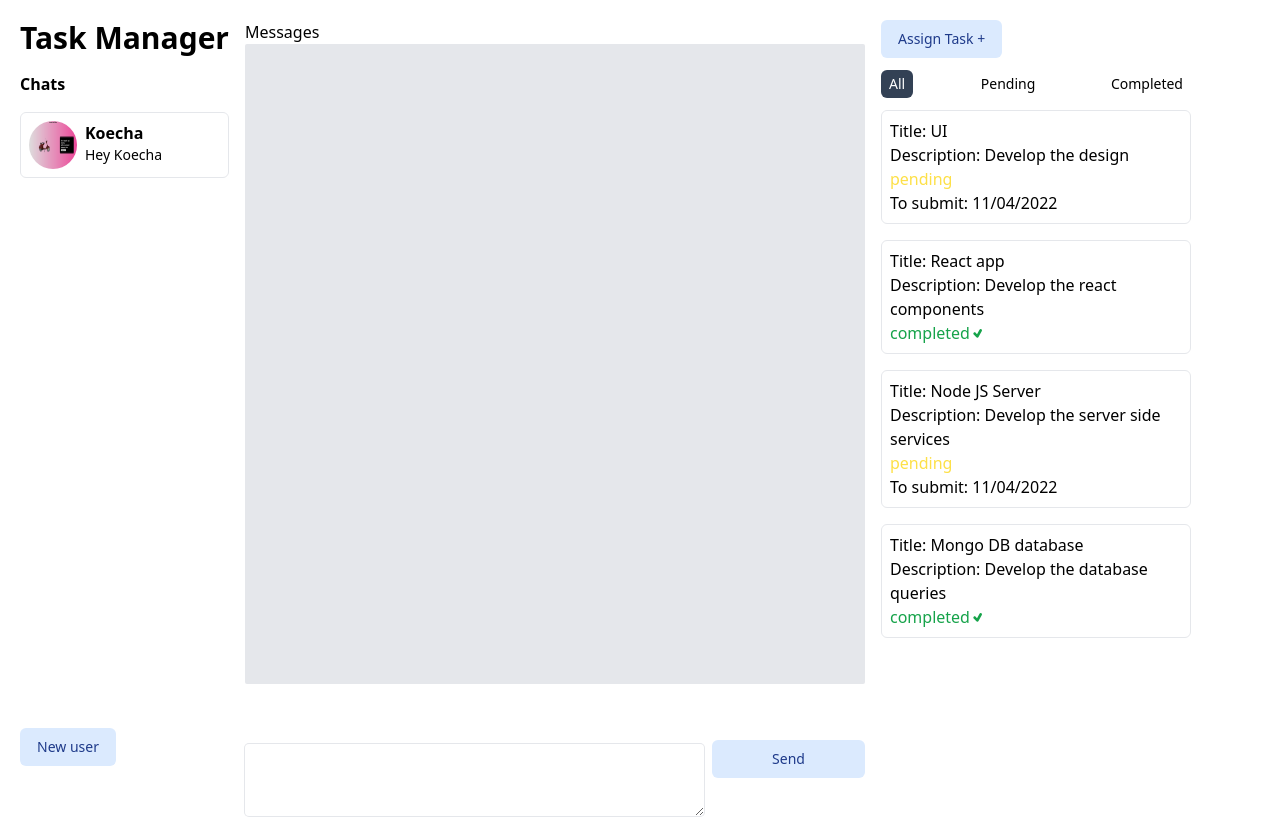
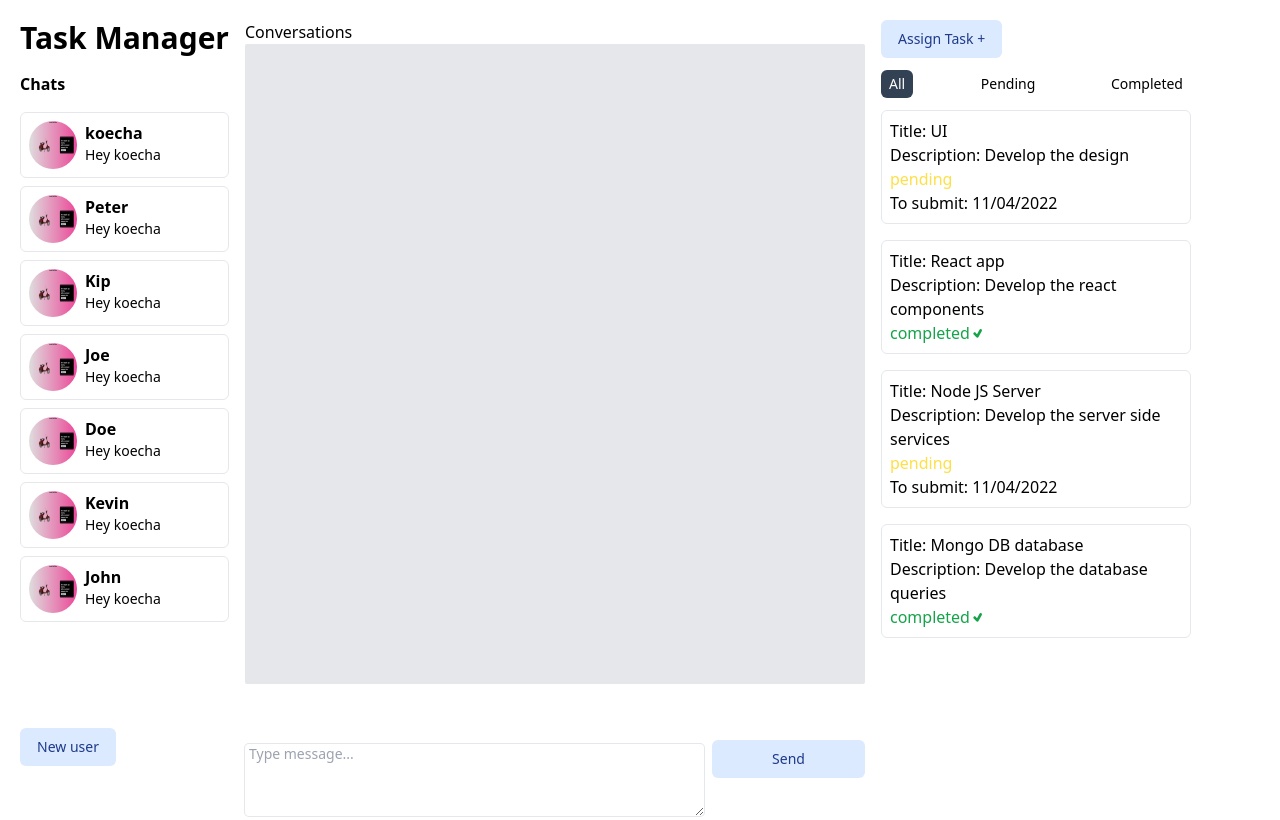
Before and after one commit to peter571/Task-IO, a React (Vite) app in the folder client/: page /main in a window 1280 px wide. Built offline with nearby package versions, Linux system fonts and the light colour scheme.

Commit message:
socket io

```diff
--- a/client/package.json
+++ b/client/package.json
@@ -13,7 +13,8 @@
     "react": "^18.2.0",
     "react-dom": "^18.2.0",
     "react-icons": "^4.4.0",
-    "react-router-dom": "^6.3.0"
+    "react-router-dom": "^6.3.0",
+    "socket.io-client": "^4.5.2"
   },
   "devDependencies": {
     "@types/react": "^18.0.17",
--- a/client/src/components/Chats/Chats.tsx
+++ b/client/src/components/Chats/Chats.tsx
@@ -1,30 +1,43 @@
-import React from 'react'
-import Chat from './Chat'
-import pic from '../../assets/somepic.png'
-import { useNavigate } from 'react-router-dom';
+import React from "react";
+import Chat from "./Chat";
+import pic from "../../assets/somepic.png";
+import { useNavigate } from "react-router-dom";
 
 export default function Chats() {
   const navigate = useNavigate();
 
   return (
     <div className="flex flex-col gap-4 h-screen">
-      <div className='basis-1/8'>
+      <div className="basis-1/8">
         <h1 className="logo" onClick={() => navigate("/")}>
           Task Manager
         </h1>
       </div>
       <h1 className="font-bold basis-1/8">Chats</h1>
       <div className="basis-3/4 flex flex-col gap-2 overflow-auto">
-        <Chat
-          profileImage={pic}
-          userName={"Koecha"}
-          previewText={"Hey Koecha"}
+        {users.map((user, index) => (
+          <Chat
+          key={index}
+          profileImage={user.img}
+          userName={user.name}
+          previewText={user.text}
         />
+        ))}
       </div>
 
-      <div className=''>
+      <div className="">
         <button className="btn">New user</button>
       </div>
     </div>
   );
 }
+
+export const users = [
+  { name: "koecha", text: "Hey koecha", img: pic },
+  { name: "Peter", text: "Hey koecha", img: pic },
+  { name: "Kip", text: "Hey koecha", img: pic },
+  { name: "Joe", text: "Hey koecha", img: pic },
+  { name: "Doe", text: "Hey koecha", img: pic },
+  { name: "Kevin", text: "Hey koecha", img: pic },
+  { name: "John", text: "Hey koecha", img: pic },
+];
--- a/client/src/components/Messages/Messages.tsx
+++ b/client/src/components/Messages/Messages.tsx
@@ -1,14 +1,18 @@
 import React from "react";
 
 export default function Messages() {
+
   return (
     <div className="basis-1/2 h-screen relative">
-      <h1>Messages</h1>
-      <div className="bg-gray-200 h-[80%] rounded-sm"></div>
+      <h1>Conversations</h1>
+      <div id="messages-container" className="bg-gray-200 h-[80%] rounded-sm">
+
+      </div>
       <div className="absolute w-full bottom-0 flex flex-row gap-2 justify-between">
         <textarea
           className="form__input rounded basis-3/4"
           name="message"
+          placeholder="Type message..."
           id="msg"
           rows={3}
         ></textarea>
```
Also changed, not shown: client/src/components/index.ts (line endings or trailing spaces), client/src/constants/index.ts (line endings or trailing spaces), 1 other file (tests, documents, lock files or other folders).
